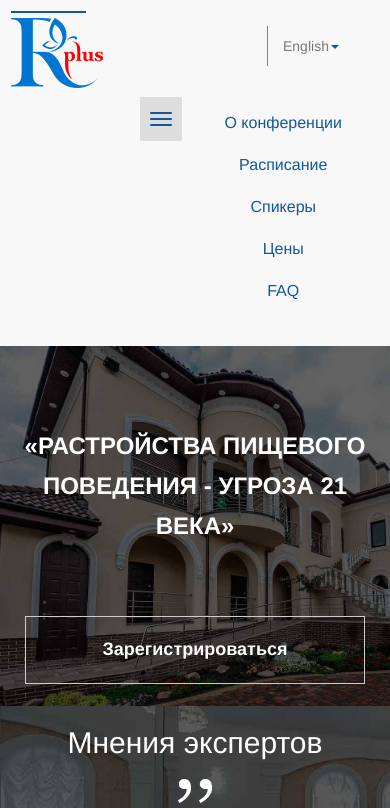
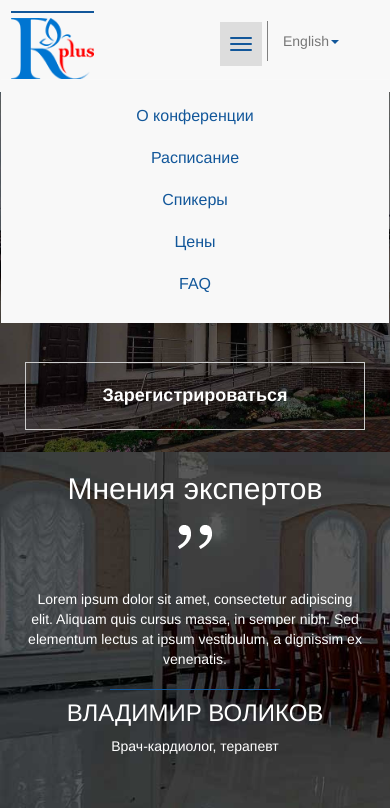
Before and after one commit to VeronikaSerhiienko/test, a website: page src/index.html in a window 390 px wide. Both pictures are taken after a click on the button "Toggle navigation". Shown: the top 808 px of the page. Drawn offline with nearby package versions, Linux system fonts and the light colour scheme; a web font is replaced by a local one.

Commit message:
fix position of dropdown menu

```diff
--- a/src/index.html
+++ b/src/index.html
@@ -33,7 +33,7 @@
           </ul>
         </div>
         <!--Само меню-->
-        <div class="collapse navbar-collapse navbar" id="bs-example-navbar-collapse-1">
+        <div class="menu-item-list collapse navbar-collapse navbar" id="bs-example-navbar-collapse-1">
            <ul class="nav navbar-nav menu-elems">
             <li><a href="#">О конференции</a></li>
             <li><a href="#">Расписание</a></li>
--- a/src/scss/main.scss
+++ b/src/scss/main.scss
@@ -26,6 +26,7 @@ a:visited {
 @media (min-width: 768px) {
   .navbar-collapse.collapse {
     display: none!important;
+
   }
 }
 
@@ -43,6 +44,17 @@ a:visited {
 }
 
 .top-menu {
+
+  & .menu-item-list {
+    @media (max-width: 1025px) {
+      position: absolute;
+      width: 100%;
+      background-color: #f8f8f8;
+      z-index: 2;
+      top: 78px;
+      left: 0;
+    }
+  }
 
   & .navbar-nav .open .dropdown-menu {
     position: absolute;
@@ -65,7 +77,9 @@ a:visited {
       color: red;
 
       &:after{
+        @media (min-width: 1025px) {
           border-color: red;
+        }
       }
     }
   }
@@ -107,8 +121,13 @@ a:visited {
   & .logo {
     display: block;
     width: 75px;
+    padding: 5px 0;
+
+    & img {
+      display: block;
       padding-top: 5px;
       border-top: 2px solid rgb(18,87,154);
+    }
   }
 
   & .navbar-default .navbar-toggle .icon-bar {
@@ -183,7 +202,7 @@ a:visited {
   padding: 0 40px;
 
   @media screen and (min-width: 320px ) and (max-width: 640px) {
-    padding: 10px;
+    padding: 5px 10px;
   }
 }
 
```
Also changed, not shown: src/css/main.css. Lines whose indentation alone changed are shown as unchanged.
